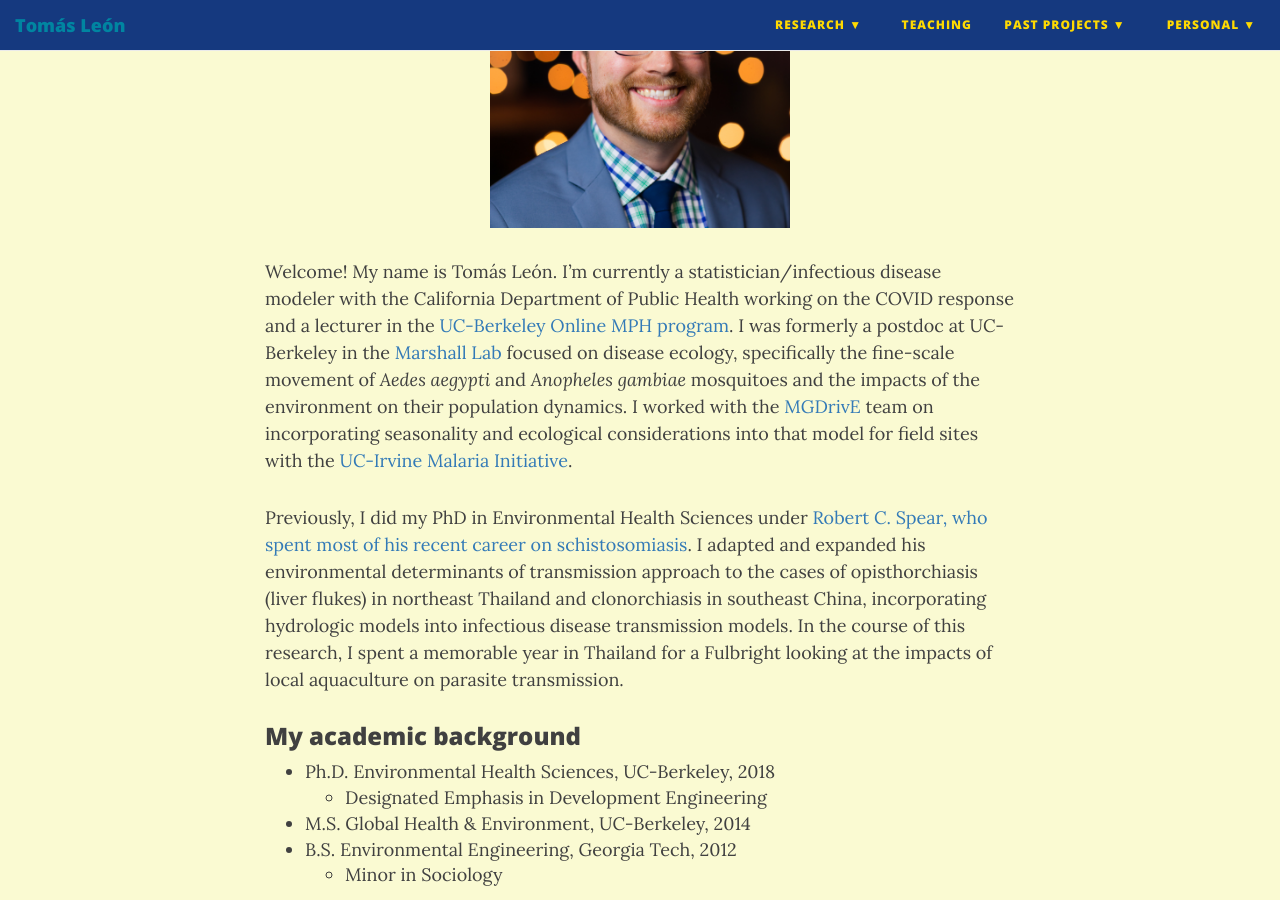
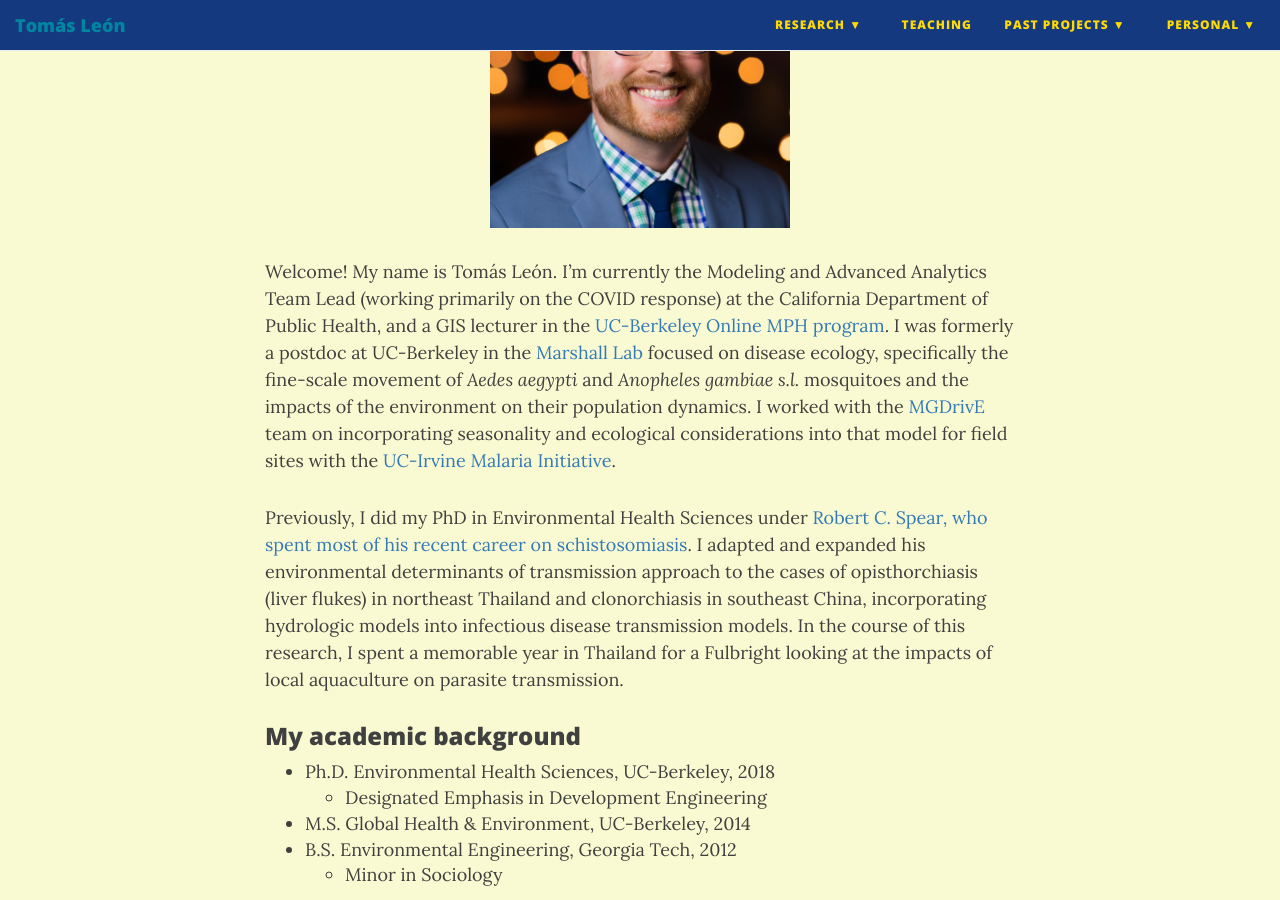
Before and after one commit to tomasleon/tomasleon.github.io, a Jekyll site: the page built from index.md, in a window 1280 px wide and 900 px high, scrolled down 350 px. Built offline with Jekyll 4.4.1, drawn with Linux system fonts in a browser that asks for light colours; nearby versions of some CDN libraries.

Commit message:
Update index (Apr 2022)

```diff
--- a/index.md
+++ b/index.md
@@ -7,7 +7,7 @@ tags: img
 <img src="/img/new-headshot-square.jpeg" width="300" />
 </p>
 
-Welcome! My name is Tomás León. I'm currently a statistician/infectious disease modeler with the California Department of Public Health working on the COVID response and a lecturer in the [UC-Berkeley Online MPH program](https://onlinemph.berkeley.edu/). I was formerly a postdoc at UC-Berkeley in the [Marshall Lab](https://www.marshalllab.com) focused on disease ecology, specifically the fine-scale movement of _Aedes aegypti_ and _Anopheles gambiae_ mosquitoes and the impacts of the environment on their population dynamics. I worked with the [MGDrivE](https://marshalllab.github.io/MGDrivE/) team on incorporating seasonality and ecological considerations into that model for field sites with the [UC-Irvine Malaria Initiative](https://ucimi.org/).
+Welcome! My name is Tomás León. I'm currently the Modeling and Advanced Analytics Team Lead (working primarily on the COVID response) at the California Department of Public Health, and a GIS lecturer in the [UC-Berkeley Online MPH program](https://onlinemph.berkeley.edu/). I was formerly a postdoc at UC-Berkeley in the [Marshall Lab](https://www.marshalllab.com) focused on disease ecology, specifically the fine-scale movement of _Aedes aegypti_ and _Anopheles gambiae s.l._ mosquitoes and the impacts of the environment on their population dynamics. I worked with the [MGDrivE](https://marshalllab.github.io/MGDrivE/) team on incorporating seasonality and ecological considerations into that model for field sites with the [UC-Irvine Malaria Initiative](https://ucimi.org/).
 
 Previously, I did my PhD in Environmental Health Sciences under [Robert C. Spear, who spent most of his recent career on schistosomiasis](https://schistoatberkeley.weebly.com/). I adapted and expanded his environmental determinants of transmission approach to the cases of opisthorchiasis (liver flukes) in northeast Thailand and clonorchiasis in southeast China, incorporating hydrologic models into infectious disease transmission models. In the course of this research, I spent a memorable year in Thailand for a Fulbright looking at the impacts of local aquaculture on parasite transmission.
 
```
